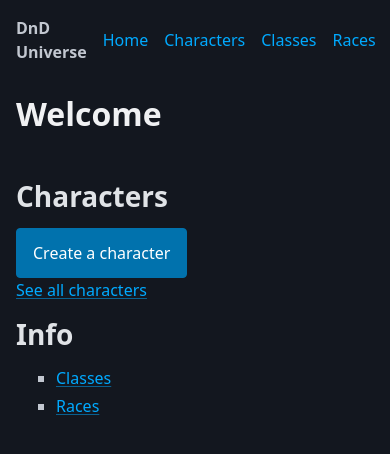
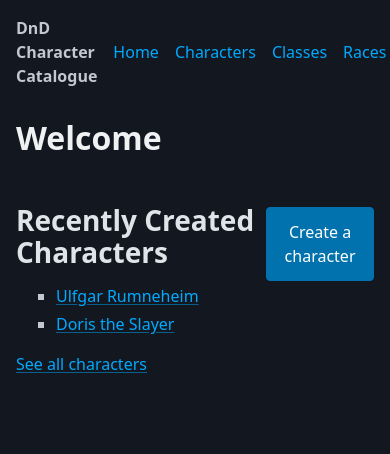
Before and after one commit to jakecoombs/django-dnd, a Django app: page / in a window 390 px wide. Shown: the top 454 px of the page. Run offline with Django 5.2, Linux system fonts and the light colour scheme; data comes from the database, SQL or seed files in the repository; both versions use the stored data as it was after the commit; some libraries are stand-ins or nearby versions.

Commit message:
Styling (#2)
* Responsive grids for lists

* Rework home

* Add edit screen

* Add headers to forms

```diff
--- a/character/templates/character/characterclass_list.html
+++ b/character/templates/character/characterclass_list.html
@@ -7,11 +7,11 @@
 <main class="container">
     <h1>Classes</h1>
     {% if characterclass_list %}
-    <ul>
+    <div class="grid" style="grid-template-columns: repeat(auto-fit, minmax(200px, 1fr)); margin: 0 auto; gap: 1rem;">
         {% for characterclass in characterclass_list %}
-        <li><a href="{% url 'character:characterclass' characterclass.id %}">{{ characterclass.name }}</a></li>
+        <a role="button" href="{% url 'character:characterclass' characterclass.id %}">{{ characterclass.name }}</a>
         {% endfor %}
-    </ul>
+    </div>
     {% else %}
     <p>No classes are available.</p>
     {% endif %}
--- a/character/templates/character/index.html
+++ b/character/templates/character/index.html
@@ -12,22 +12,22 @@
 </header>
 <main class="container">
     <section>
-        <h2>Characters</h2>
-        <div>
-            <a role="button" href="{% url 'character:character_create' %}">Create a character</a>
+        <div style="display: flex; justify-content: space-between;align-items: center;">
+            <h2>Recently Created Characters</h2>
+            <div>
+                <a role="button" href="{% url 'character:character_create' %}">Create a character</a>
+            </div>
         </div>
+        {% if recent_characters_list %}
+        <ul>
+            {% for character in recent_characters_list %}
+            <li><a href="{% url 'character:character' character.id %}">{{ character.name }}</a></li>
+            {% endfor %}
+        </ul>
+        {% else %}
+        <p>No recently created characters :(</p>
+        {% endif %}
         <a href="{% url 'character:character_list' %}">See all characters</a>
-    </section>
-    <section>
-        <h2>Info</h2>
-        <ul>
-            <li>
-                <a href="{% url 'character:characterclass_list' %}">Classes</a>
-            </li>
-            <li>
-                <a href="{% url 'character:race_list' %}">Races</a>
-            </li>
-        </ul>
     </section>
 </main>
 {% endblock content %}
--- a/character/templates/character/layout.html
+++ b/character/templates/character/layout.html
@@ -13,7 +13,7 @@
 <body>
     <nav class="container">
         <ul>
-            <li><strong>DnD Universe</strong></li>
+            <li><strong>DnD Character Catalogue</strong></li>
         </ul>
         <ul>
             <li><a href="{% url 'character:index' %}">Home</a></li>
--- a/character/templates/character/race_list.html
+++ b/character/templates/character/race_list.html
@@ -7,11 +7,11 @@
 <main class="container">
     <h1>Races</h1>
     {% if race_list %}
-    <ul>
+    <div class="grid" style="grid-template-columns: repeat(auto-fit, minmax(200px, 1fr)); margin: 0 auto; gap: 1rem;">
         {% for race in race_list %}
-        <li><a href="{% url 'character:race' race.id %}">{{ race.name }}</a></li>
+        <a role="button" href="{% url 'character:race' race.id %}">{{ race.name }}</a>
         {% endfor %}
-    </ul>
+    </div>
     {% else %}
     <p>No races are available.</p>
     {% endif %}
--- a/character/urls.py
+++ b/character/urls.py
@@ -8,6 +8,7 @@ urlpatterns = [
     path("character/", views.CharcterListView.as_view(), name="character_list"),
     path("character/create", views.create_character, name="character_create"),
     path("character/<int:pk>/", views.CharacterDetailView.as_view(), name="character"),
+    path("character/<int:pk>/edit", views.edit_character, name="character_edit"),
     path("race/", views.RaceListView.as_view(), name="race_list"),
     path("race/<int:pk>/", views.RaceDetailView.as_view(), name="race"),
     path(
--- a/character/views.py
+++ b/character/views.py
@@ -1,5 +1,5 @@
 from django.http import HttpResponseRedirect
-from django.shortcuts import render
+from django.shortcuts import get_object_or_404, render
 from django.urls import reverse
 from django.views import generic
 
@@ -8,7 +8,13 @@ from character.models import Character, CharacterClass, Race
 
 
 def index(request):
-    return render(request, "character/index.html")
+    recent_characters_list = Character.objects.order_by("-id").all()[:10]
+
+    return render(
+        request,
+        "character/index.html",
+        {"recent_characters_list": recent_characters_list},
+    )
 
 
 class CharcterListView(generic.ListView):
@@ -41,6 +47,22 @@ def create_character(request):
     return render(request, "character/character_create.html", {"form": form})
 
 
+def edit_character(request, pk):
+    instance = get_object_or_404(Character, pk=pk)
+    if request.method == "POST":
+        form = CharacterModelForm(request.POST, instance=instance)
+        if form.is_valid():
+            form.save()
+            return HttpResponseRedirect(
+                reverse("character:character", args=[instance.id])
+            )
+
+    else:
+        form = CharacterModelForm(instance=instance)
+
+    return render(request, "character/character_edit.html", {"form": form, "pk": pk})
+
+
 class CharacterClassDetailView(generic.DetailView):
     model = CharacterClass
     template_name = "character/characterclass.html"
```
Also changed, not shown: character/templates/character/character.html (+4 -4 lines), character/templates/character/character_create.html (+8 -5 lines), character/templates/character/character_edit.html (added, +17 -0 lines), db.sqlite3.
